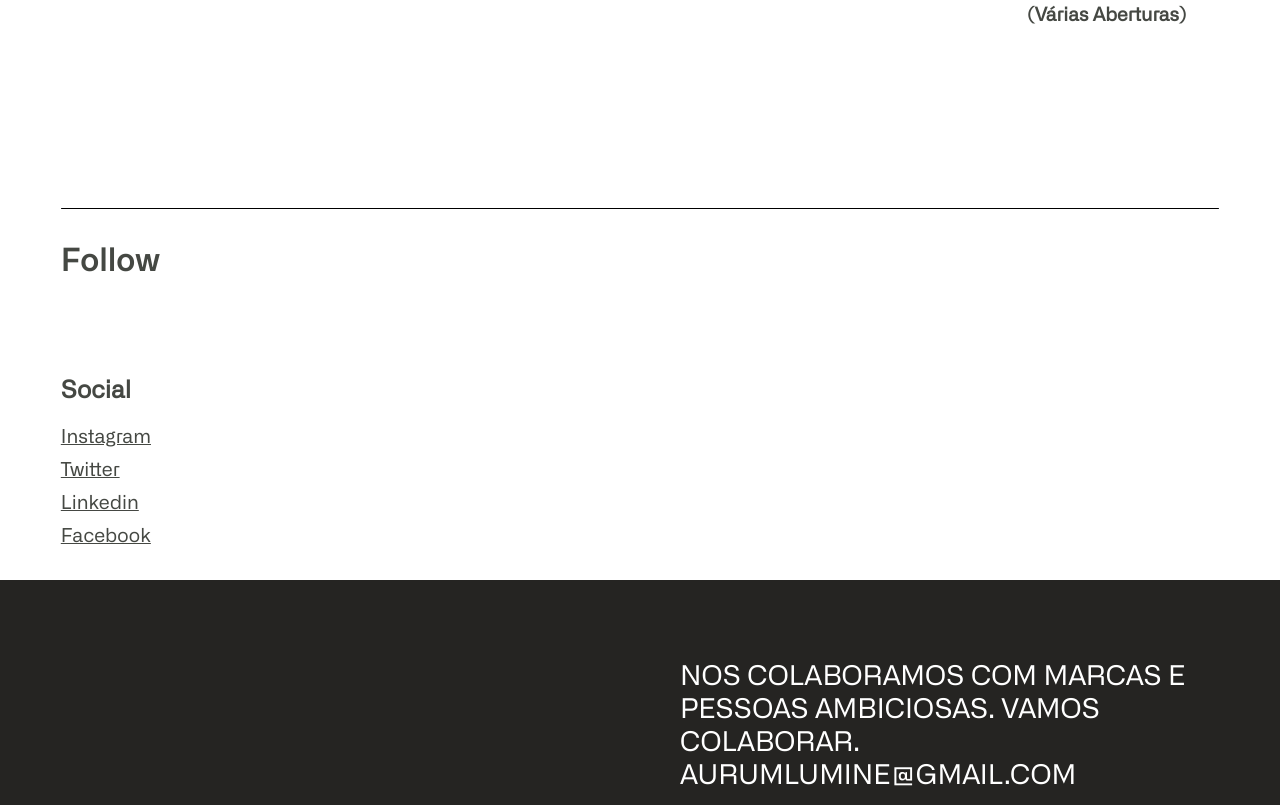
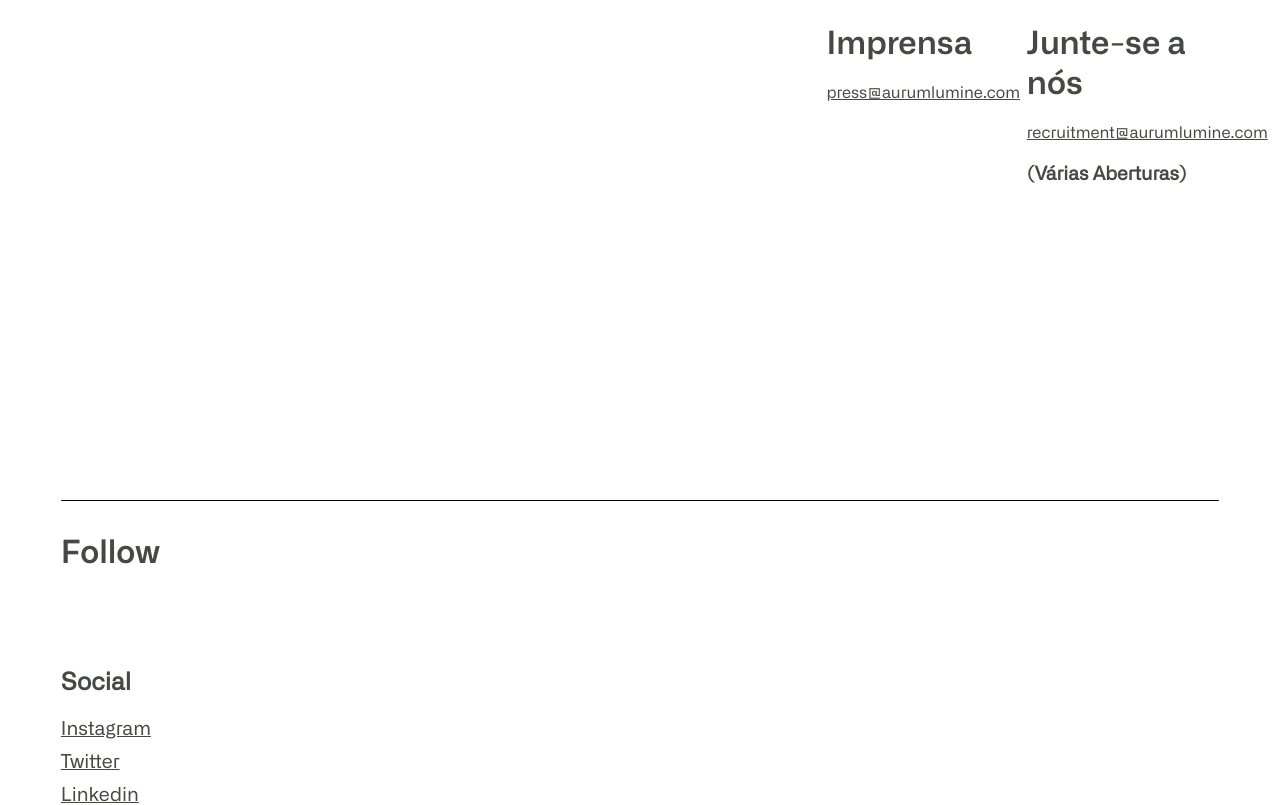
Before and after one commit to guilhermesantossousadev/aurum-ecommerce, a React (Vite) app: page /contato in a window 1280 px wide. Shown: the part 1020-1825 px from the top of the page. Built offline with nearby package versions, Linux system fonts and the light colour scheme.

Commit message:
Update Contato.css

```diff
--- a/src/styles/Contato.css
+++ b/src/styles/Contato.css
@@ -1,5 +1,5 @@
 .Contato {
-  height: 200vh;
+  height: auto;
   width: 100%;
   display: flex;
   flex-direction: column;
@@ -133,7 +133,7 @@
 .Contato__end {
   width: 100%;
   height: auto;
-  padding-top: 5rem;
+  padding-top: 10rem;
 }
 
 .Contato__end__bottom {
@@ -162,8 +162,6 @@
   gap: 20px;
 }
 
-
-
 .Contato__end__bottom__item.right ul {
   list-style: none;
   display: flex;
@@ -182,6 +180,13 @@
 }
 
 @media (max-width: 1024px) {
+
+  .Contato__end {
+    width: 100%;
+    height: auto;
+    padding-top: 5rem;
+  }
+
   .Contato__end__bottom {
     flex-direction: column;
     gap: 2rem;
```
